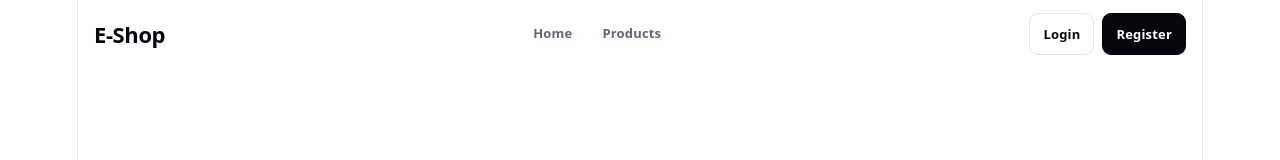
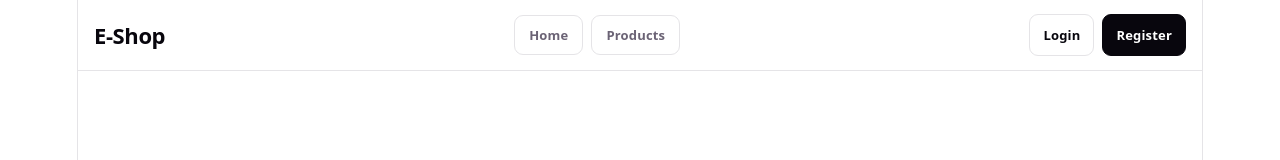
Before and after one commit to khalidsiddiqui14/ECOMMERCE, a React app in the folder frontend/: page /login in a window 1280 px wide. Shown: the top 160 px of the page. Built offline with nearby package versions, Linux system fonts and the light colour scheme; the HTML template or start-up script is replaced by a standard one.

Commit message:
Fix navbar buttons

```diff
--- a/frontend/src/App.css
+++ b/frontend/src/App.css
@@ -3785,3 +3785,128 @@ textarea:disabled {
     animation-iteration-count: 1 !important;
   }
 }
+/* =========================================================
+   FINAL NAVBAR BUTTON FIX
+   ========================================================= */
+
+.navbar {
+  width: 100%;
+  background: var(--bg);
+  border-bottom: 1px solid var(--border);
+}
+
+.navbar-container {
+  width: min(1200px, calc(100% - 32px));
+  min-height: 70px;
+  margin: 0 auto;
+  display: flex;
+  align-items: center;
+  gap: 20px;
+}
+
+.nav-links {
+  display: flex !important;
+  align-items: center;
+  justify-content: center;
+  flex: 1;
+  gap: 8px !important;
+}
+
+.navbar-link {
+  display: inline-flex !important;
+  align-items: center;
+  justify-content: center;
+
+  min-height: 40px;
+  padding: 9px 14px !important;
+
+  border: 1px solid var(--border) !important;
+  border-radius: 9px !important;
+
+  background: var(--bg) !important;
+  color: var(--text) !important;
+
+  text-decoration: none !important;
+
+  font-size: 13px;
+  font-weight: 600;
+  line-height: 1;
+
+  white-space: nowrap;
+
+  box-sizing: border-box;
+
+  transition:
+    background-color 0.2s ease,
+    color 0.2s ease,
+    border-color 0.2s ease,
+    transform 0.2s ease;
+}
+
+.navbar-link:hover {
+  background: var(--social-bg) !important;
+  color: var(--text-h) !important;
+  border-color: var(--text-h) !important;
+  transform: translateY(-1px);
+}
+
+.navbar-link-active {
+  background: var(--text-h) !important;
+  color: var(--bg) !important;
+  border-color: var(--text-h) !important;
+}
+
+/* Right side */
+
+.nav-actions {
+  display: flex;
+  align-items: center;
+  gap: 8px;
+}
+
+/* Mobile */
+
+@media (max-width: 800px) {
+  .navbar-container {
+    width: calc(100% - 20px);
+    min-height: 62px;
+  }
+
+  .navbar-menu-button {
+    display: inline-flex !important;
+  }
+
+  .nav-links {
+    position: absolute;
+    top: 62px;
+    left: 10px;
+    right: 10px;
+
+    display: none !important;
+
+    flex-direction: column;
+    align-items: stretch;
+    justify-content: flex-start;
+
+    gap: 6px !important;
+
+    padding: 10px;
+
+    background: var(--bg);
+    border: 1px solid var(--border);
+    border-radius: 0 0 12px 12px;
+
+    box-shadow: var(--shadow);
+  }
+
+  .nav-links.nav-links-open {
+    display: flex !important;
+  }
+
+  .navbar-link {
+    width: 100%;
+    justify-content: flex-start;
+    min-height: 44px;
+    padding: 11px 13px !important;
+  }
+}
```
